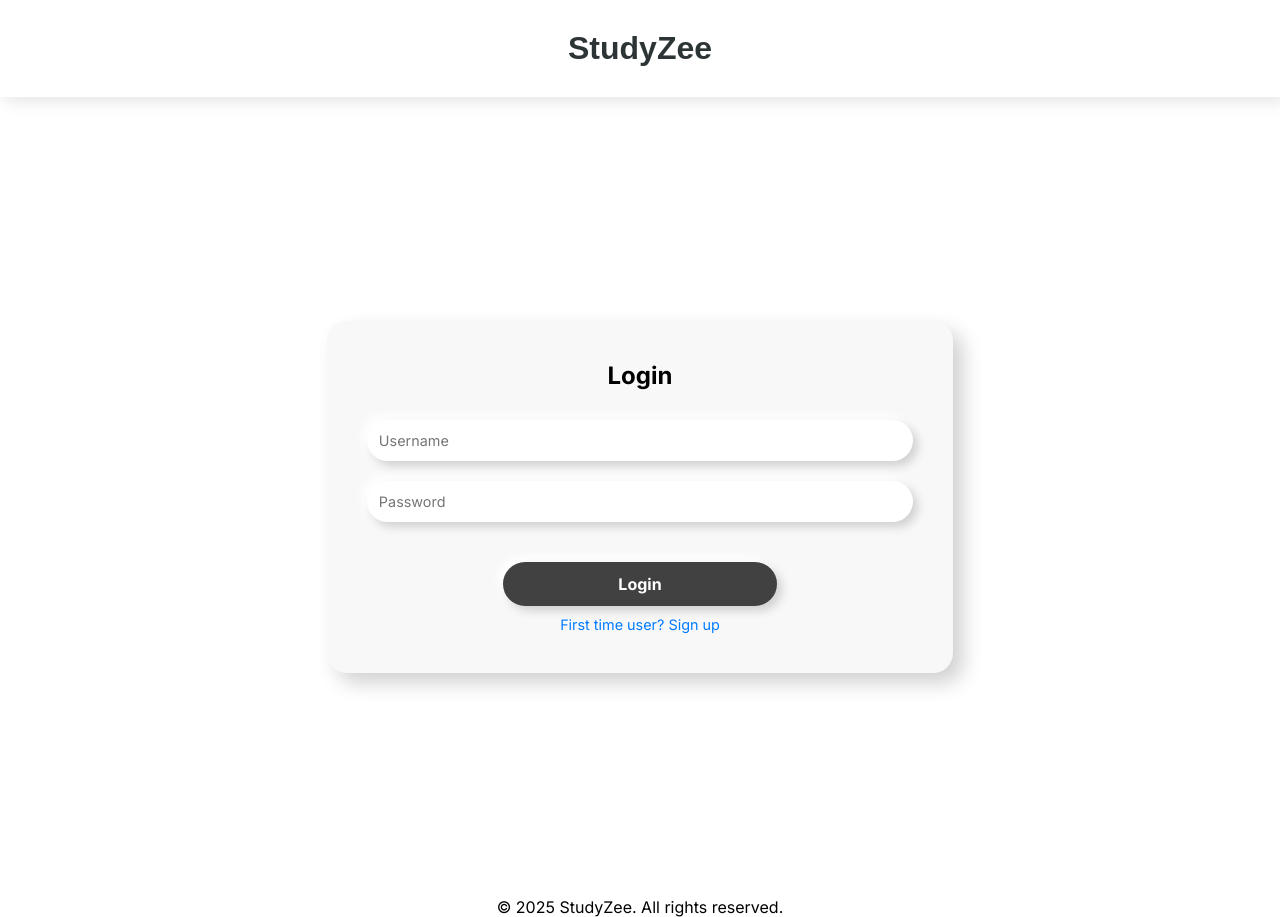
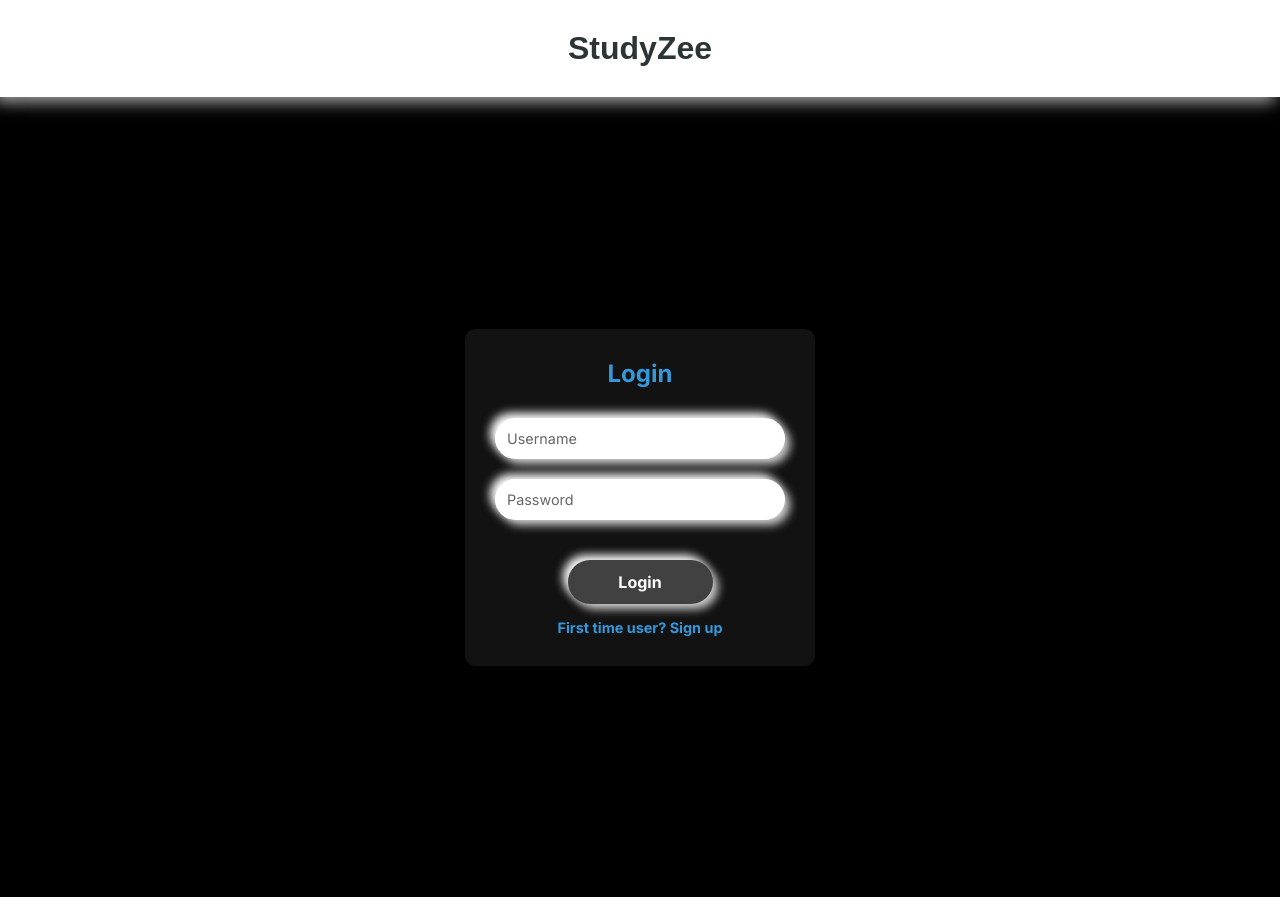
Before and after one commit to Singh-thetic/studyzee, a Flask app: page / in a window 1280 px wide. Run offline with Flask 3, Linux system fonts and the light colour scheme; some web fonts are replaced.

Commit message:
updated ui

```diff
--- a/static/style.css
+++ b/static/style.css
@@ -9,13 +9,22 @@
     font-family: 'Inter', sans-serif;
 }
 
+:root {
+  --white: #ffffff;
+  --primary-color: #3498db; /* You can define other colors too */
+  --black: #000000;
+  --grey: #666;
+  --light-grey: #f8f8f8;
+  --lighter-grey: #f9f9f9;
+}
+
 /* Body Styling */
 body {
     margin: 0;
     padding: 0;
     width: 100%;
     height: auto;
-    background: #f8f8f8;
+    background: black;
     overflow-x: hidden; /* Prevents unwanted horizontal scrolling */
     overflow-y: auto; /* Allows vertical scrolling */
     position: relative;
--- a/templates/add_course.html
+++ b/templates/add_course.html
@@ -1,6 +1,6 @@
 {% extends "base.html" %} {% block title %}Add Course{% endblock %} {% block
     content %}
-    <h2 class="title" style="font-size: 36px; font-weight: bold; color: #ff6b6b; text-shadow: 2px 2px 4px rgba(0, 0, 0, 0.2);">Add new courses - StudyZee</h2>
+    <h2 class="title" style="font-size: 36px; font-weight: bold; color: var(--primary-color); text-shadow: 2px 2px 4px rgba(0, 0, 0, 0.2);">Add new courses - StudyZee</h2>
     <div class="auth-container">
       <div class="form-box">
         <h2>Add a New Course</h2>
--- a/templates/login.html
+++ b/templates/login.html
@@ -1,9 +1,94 @@
-{% extends "base.html" %} {% block title %}Auth - StudyZee{% endblock %} {%
-  block content %}
+{% extends "base.html" %}
+{% block title %}Auth - StudyZee{% endblock %}
+{% block content %}
+
+<style>
+  :root {
+    --white: #ffffff;
+    --primary-color: #3498db;
+    --black: #000000;
+    --grey: #666;
+    --light-grey: #f8f8f8;
+    --lighter-grey: #f9f9f9;
+  }
+
+  body {
+    background-color: var(--black);
+    color: var(--white);
+    font-family: "Arial", sans-serif;
+  }
+
+  .auth-container {
+    height: 100vh;
+    width: 100vw;
+    background-color: var(--black);
+    display: flex;
+    justify-content: center;
+    align-items: center;
+}
+
+  .form-box {
+    background: rgba(20, 20, 20, 0.9);
+    padding: 30px;
+    border-radius: 10px;
+    box-shadow: 0px 4px 10px rgba(0, 0, 0, 0.3);
+    text-align: center;
+    width: 350px;
+  }
+
+  h2 {
+    color: var(--primary-color);
+  }
+
+  input,
+  select {
+    width: 100%;
+    padding: 12px;
+    margin: 10px 0;
+    border: none;
+    background: #222;
+    color: var(--white);
+    border-radius: 5px;
+  }
+
+  input::placeholder {
+    color: var(--grey);
+  }
+
+  button {
+    width: 100%;
+    padding: 12px;
+    background: var(--primary-color);
+    border: none;
+    border-radius: 5px;
+    color: var(--white);
+    font-size: 16px;
+    cursor: pointer;
+    transition: 0.3s;
+  }
+
+  button:hover {
+    background: #2678b2;
+  }
+
+  .toggle-text {
+    margin-top: 15px;
+  }
+
+  .toggle-text a {
+    color: var(--primary-color);
+    text-decoration: none;
+    font-weight: bold;
+  }
+
+  .toggle-text a:hover {
+    text-decoration: underline;
+  }
+</style>
+
 <div class="auth-container">
   <div class="form-box">
     <h2 id="form-title">Login</h2>
-
 
     <!-- Login Form -->
     <form id="login-form" action="{{ url_for('login') }}" method="POST">
@@ -28,15 +113,15 @@
         placeholder="Confirm Password"
         required
       />
-        <input type="text" name="Full Name" placeholder="Full Name" required />
-        <!-- <label for="study_level">Study Level</label> -->
+      <input type="text" name="full_name" placeholder="Full Name" required />
+
       <select name="study_level" id="study_level" required>
         <option value="" disabled selected>Study Level</option>
         <option value="undergraduate">Undergraduate</option>
         <option value="graduate">Graduate</option>
         <option value="post_graduate">Post Graduate</option>
       </select>
-        <!-- <label for="year_of_study">Year of Study</label> -->
+
       <select name="year_of_study" id="year_of_study" required>
         <option value="" disabled selected>Year of Study</option>
         <option value="1">1</option>
@@ -46,7 +131,7 @@
         <option value="5">5</option>
         <option value="6">6</option>
       </select>
-        <!-- <label for="major">Major</label> -->
+
       <select name="major" id="major" required class="input-box">
         <option value="" disabled selected>Select Major</option>
         <option value="computer_science">Computer Science</option>
@@ -97,4 +182,5 @@
     });
   });
 </script>
+
 {% endblock %}
```
Also changed, not shown: templates/dashboard.html (+28 -21 lines), templates/event_feed.html (+6 -6 lines), templates/flashcards.html (+11 -7 lines), templates/meet_new_friends.html (+8 -6 lines), templates/study_groups.html (+7 -7 lines). Lines whose indentation alone changed are shown as unchanged.
